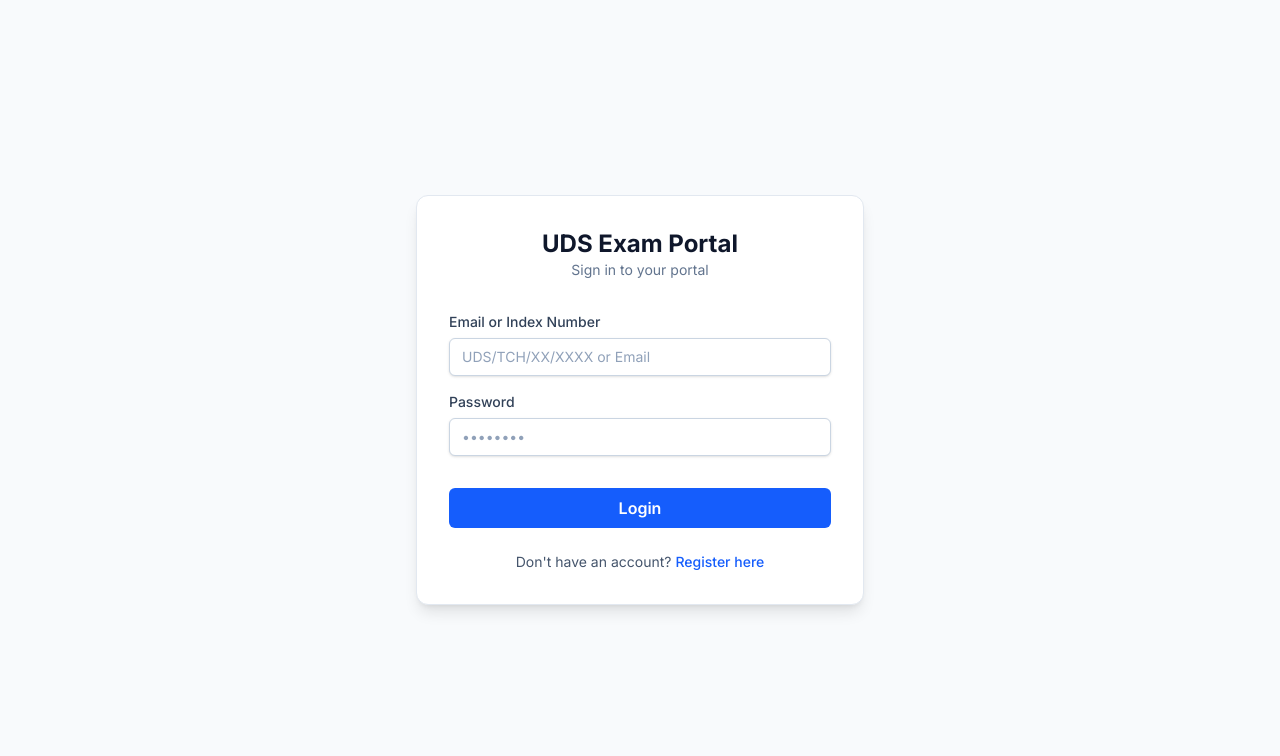
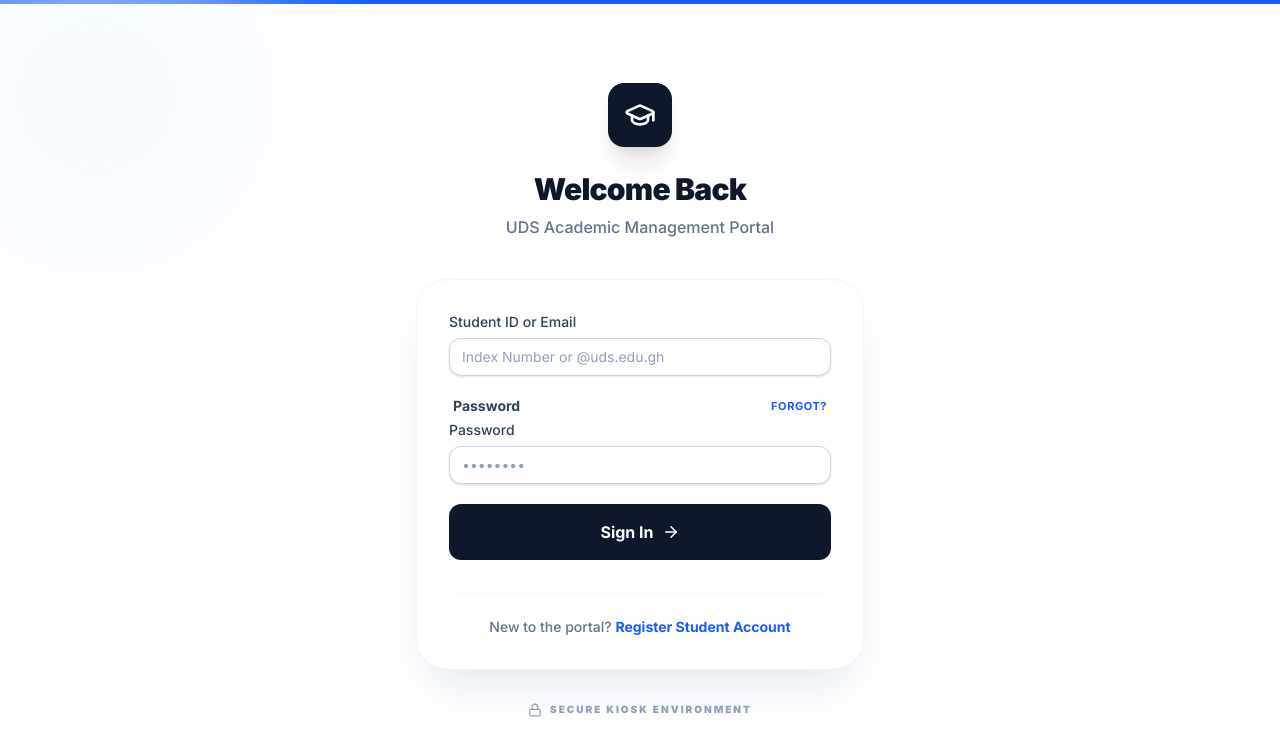
Before and after one commit to Walad-m/EXAMS_PLATFORM, a Next.js app: page /login in a window 1280 px wide. Shown: the top 756 px of the page. Built offline with nearby package versions, Linux system fonts and the light colour scheme; no server answers.

Commit message:
Fix: Wrapped all useSearchParams pages in Suspense for Vercel

```diff
--- a/src/app/(auth)/login/page.tsx
+++ b/src/app/(auth)/login/page.tsx
@@ -4,6 +4,7 @@
 import { supabase } from '@/lib/supabase/client';
 import { useRouter } from 'next/navigation';
 import Link from 'next/link';
+import { GraduationCap, Lock, ArrowRight, Loader2 } from 'lucide-react';
 
 export default function LoginPage() {
   const [identifier, setIdentifier] = useState(''); // Email or Index Number
@@ -17,23 +18,23 @@
 
     let loginEmail = identifier;
 
-    // 1. Check if the user entered an Index Number instead of an Email
+    // 1. Handle Index Number Login
     if (!identifier.includes('@')) {
       const { data: profile, error: lookupError } = await supabase
         .from('profiles')
         .select('email')
-        .eq('index_number', identifier)
+        .eq('index_number', identifier.trim())
         .single();
 
       if (lookupError || !profile) {
-        alert("No account found with that Index Number.");
+        alert("Invalid Index Number. Please use your registered email or check your ID.");
         setLoading(false);
         return;
       }
       loginEmail = profile.email;
     }
 
-    // 2. Perform the actual login with the Email
+    // 2. Auth Execution
     const { data, error } = await supabase.auth.signInWithPassword({
       email: loginEmail,
       password,
@@ -42,7 +43,7 @@
     if (error) {
       alert(error.message);
     } else {
-      // 3. Fetch role from profiles to redirect correctly
+      // 3. Smart Redirect based on Role
       const { data: profile } = await supabase
         .from('profiles')
         .select('role')
@@ -59,21 +60,36 @@
   };
 
   return (
-    <div className="min-h-screen flex items-center justify-center bg-slate-50 px-4">
-      <div className="max-w-md w-full bg-white p-8 rounded-xl shadow-lg border border-slate-200">
-        <div className="text-center mb-8">
-          <h1 className="text-2xl font-bold text-slate-900">UDS Exam Portal</h1>
-          <p className="text-slate-500 text-sm">Sign in to your portal</p>
+    <div className="min-h-screen flex items-center justify-center bg-white px-4 relative overflow-hidden">
+      {/* Decorative background elements */}
+      <div className="absolute top-0 left-0 w-full h-1 bg-blue-600"></div>
+      <div className="absolute -top-24 -left-24 w-96 h-96 bg-blue-50 rounded-full blur-3xl opacity-50"></div>
+
+      <div className="max-w-md w-full relative z-10">
+        <div className="text-center mb-10">
+          <div className="inline-flex items-center justify-center w-16 h-16 bg-slate-900 text-white rounded-2xl shadow-xl mb-6">
+            <GraduationCap size={32} />
+          </div>
+          <h1 className="text-3xl font-black text-slate-900 tracking-tight">Welcome Back</h1>
+          <p className="text-slate-500 font-medium mt-2">UDS Academic Management Portal</p>
         </div>
 
-        <form onSubmit={handleLogin} className="space-y-4">
+        <div className="bg-white p-8 rounded-[2rem] shadow-2xl shadow-slate-200 border border-slate-100">
+          <form onSubmit={handleLogin} className="space-y-5">
             <Input
-            label="Email or Index Number"
-            placeholder="UDS/TCH/XX/XXXX or Email"
+              label="Student ID or Email"
+              placeholder="Index Number or @uds.edu.gh"
               value={identifier}
               onChange={(e) => setIdentifier(e.target.value)}
               required
+              className="rounded-xl"
             />
+
+            <div className="space-y-1">
+              <div className="flex justify-between items-center px-1">
+                <label className="text-sm font-bold text-slate-700">Password</label>
+                <Link href="#" className="text-[11px] font-bold text-blue-600 uppercase tracking-wider hover:text-blue-700">Forgot?</Link>
+              </div>
               <Input
                 label="Password"
                 type="password"
@@ -81,20 +97,36 @@
                 value={password}
                 onChange={(e) => setPassword(e.target.value)}
                 required
+                className="rounded-xl"
               />
+            </div>
 
             <button
               disabled={loading}
-            className="w-full bg-blue-600 hover:bg-blue-700 text-white font-semibold py-2 rounded-md mt-4 transition-all disabled:opacity-50"
+              className="w-full bg-slate-900 hover:bg-blue-600 text-white font-bold py-4 rounded-xl mt-4 transition-all flex items-center justify-center gap-2 group disabled:opacity-50"
             >
-            {loading ? 'Authenticating...' : 'Login'}
+              {loading ? (
+                <Loader2 className="animate-spin" size={20} />
+              ) : (
+                <>Sign In <ArrowRight size={18} className="group-hover:translate-x-1 transition-transform" /></>
+              )}
             </button>
           </form>
 
-        <div className="mt-6 text-center text-sm">
-          <p className="text-slate-600">
-            Don't have an account? <Link href="/register" className="text-blue-600 font-medium hover:underline">Register here</Link>
+          <div className="mt-8 pt-6 border-t border-slate-50 text-center">
+            <p className="text-slate-500 text-sm font-medium">
+              New to the portal?{" "}
+              <Link href="/register" className="text-blue-600 font-bold hover:text-blue-700 transition-colors">
+                Register Student Account
+              </Link>
             </p>
+          </div>
+        </div>
+
+        {/* Security Badge */}
+        <div className="mt-8 flex items-center justify-center gap-2 text-slate-400">
+          <Lock size={14} />
+          <span className="text-[10px] font-black uppercase tracking-[0.2em]">Secure Kiosk Environment</span>
         </div>
       </div>
     </div>
--- a/src/app/dashboard/lecturer/results/page.tsx
+++ b/src/app/dashboard/lecturer/results/page.tsx
@@ -1,11 +1,12 @@
 "use client";
-import { useEffect, useState } from 'react';
+import { useEffect, useState, Suspense } from 'react';
 import { useSearchParams, useRouter } from 'next/navigation';
 import DashboardLayout from '@/components/layout/DashboardLayout';
 import { supabase } from '@/lib/supabase/client';
 import { ArrowLeft, FileSpreadsheet, Search, Loader2, BarChart3, TrendingUp, Users } from 'lucide-react';
 
-export default function ResultsPage() {
+// 1. This component holds all your original logic
+function ResultsContent() {
   const searchParams = useSearchParams();
   const router = useRouter();
   const level = searchParams.get('level');
@@ -49,7 +50,6 @@
     fetchResults();
   }, [level]);
 
-  // Statistics Calculations
   const totalSubmissions = results.length;
   const passCount = results.filter(r => r.score >= 12.5).length;
   const passRate = totalSubmissions > 0 ? ((passCount / totalSubmissions) * 100).toFixed(1) : 0;
@@ -66,20 +66,13 @@
     );
   });
 
-  // EXCEL (CSV) EXPORT - INDEX & SCORE ONLY
   const exportToExcel = () => {
     const headers = ["Index Number", "Score"];
-
     const rows = filteredResults.map(res => [
       res.profiles?.index_number || "N/A",
       res.score
     ]);
-
-    const csvContent = [
-      headers.join(","),
-      ...rows.map(row => row.join(","))
-    ].join("\n");
-
+    const csvContent = [headers.join(","), ...rows.map(row => row.join(","))].join("\n");
     const blob = new Blob([csvContent], { type: 'text/csv;charset=utf-8;' });
     const url = URL.createObjectURL(blob);
     const link = document.createElement("a");
@@ -109,12 +102,9 @@
           </button>
         </div>
 
-        {/* Analytics Cards - FIXED COLORS FOR VISIBILITY */}
         <div className="grid grid-cols-1 md:grid-cols-3 gap-6 mb-8">
           <div className="bg-blue-600 p-6 rounded-3xl shadow-md flex items-center gap-4 border border-blue-500">
-            <div className="bg-white/20 p-4 rounded-2xl text-white">
-              <Users size={24} />
-            </div>
+            <div className="bg-white/20 p-4 rounded-2xl text-white"><Users size={24} /></div>
             <div>
               <p className="text-[10px] font-black text-blue-100 uppercase tracking-widest">Submissions</p>
               <p className="text-3xl font-black text-white">{totalSubmissions}</p>
@@ -122,9 +112,7 @@
           </div>
 
           <div className="bg-emerald-600 p-6 rounded-3xl shadow-md flex items-center gap-4 border border-emerald-500">
-            <div className="bg-white/20 p-4 rounded-2xl text-white">
-              <TrendingUp size={24} />
-            </div>
+            <div className="bg-white/20 p-4 rounded-2xl text-white"><TrendingUp size={24} /></div>
             <div>
               <p className="text-[10px] font-black text-emerald-100 uppercase tracking-widest">Pass Rate</p>
               <p className="text-3xl font-black text-white">{passRate}%</p>
@@ -132,9 +120,7 @@
           </div>
 
           <div className="bg-indigo-600 p-6 rounded-3xl shadow-md flex items-center gap-4 border border-indigo-500">
-            <div className="bg-white/20 p-4 rounded-2xl text-white">
-              <BarChart3 size={24} />
-            </div>
+            <div className="bg-white/20 p-4 rounded-2xl text-white"><BarChart3 size={24} /></div>
             <div>
               <p className="text-[10px] font-black text-indigo-100 uppercase tracking-widest">Avg Score</p>
               <p className="text-3xl font-black text-white">{classAverage}<span className="text-indigo-200 text-lg">/25</span></p>
@@ -142,7 +128,6 @@
           </div>
         </div>
 
-        {/* Results Table Card */}
         <div className="bg-white rounded-3xl border border-slate-200 shadow-sm overflow-hidden">
           <div className="p-8 border-b border-slate-100 flex flex-col md:flex-row justify-between items-center bg-slate-50/50 gap-4">
             <div>
@@ -209,3 +194,16 @@
     </DashboardLayout>
   );
 }
+
+// 2. This is the main exported component that includes the Suspense wrapper
+export default function ResultsPage() {
+  return (
+    <Suspense fallback={
+      <div className="min-h-screen flex items-center justify-center bg-slate-50">
+        <Loader2 className="animate-spin text-blue-600" size={40} />
+      </div>
+    }>
+      <ResultsContent />
+    </Suspense>
+  );
+}
```
Lines whose indentation alone changed are shown as unchanged.
